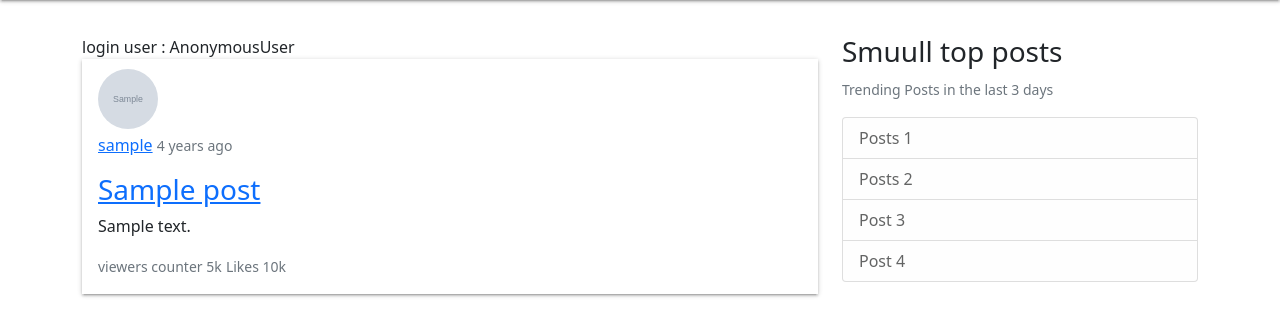
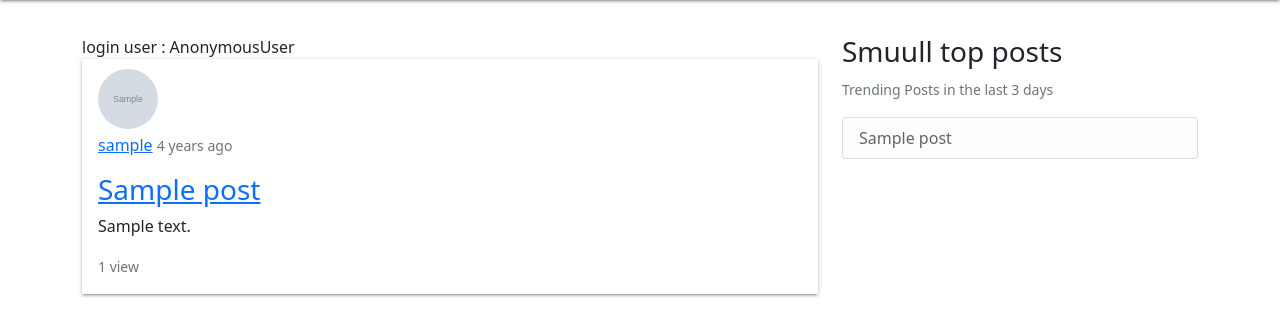
Before and after one commit to edward-mike/django-blog-for-devops, a Django app: page / in a window 1280 px wide. Shown: the part 56-392 px from the top of the page. Run offline with Django 5.2, Linux system fonts and the light colour scheme; tables that the repository leaves empty hold one stand-in row (values such as "Sample post"); grey boxes marked "Sample" are stand-in pictures.

Commit message:
added custom signals to trigger post views.

```diff
--- a/smuull/post/__init__.py
+++ b/smuull/post/__init__.py
@@ -0,0 +1 @@
+default_app_config = 'smuull.post.apps.PostConfig'
--- a/smuull/post/apps.py
+++ b/smuull/post/apps.py
@@ -1,6 +1,10 @@
+import importlib
 from django.apps import AppConfig
 
 
 class PostConfig(AppConfig):
     default_auto_field = 'django.db.models.BigAutoField'
     name = 'smuull.post'
+
+    def ready(self):
+        importlib.import_module('smuull.post.signals')
--- a/smuull/post/context_processors.py
+++ b/smuull/post/context_processors.py
@@ -1,8 +1,13 @@
 from  django.conf import settings
+from .models import Post
 
 def site_informations(request):
 	""" Context processor for site - name and domain. """
+
+	qs = Post.objects.all().order_by('-viewers')[:3]
+
 	context_data:dict = {
 	"PROJECT_NAME":settings.PROJECT_NAME,
+	"trending_posts": qs
 	}
 	return context_data
--- a/smuull/post/forms.py
+++ b/smuull/post/forms.py
@@ -0,0 +1,6 @@
+from django import forms
+
+from .models import Post
+
+class PostCreateForm(forms.Form):
+    pass
--- a/smuull/post/models.py
+++ b/smuull/post/models.py
@@ -1,3 +1,4 @@
+import os
 from django.db import models
 from django.contrib.auth import get_user_model
 from django.contrib.humanize.templatetags.humanize import naturaltime
@@ -41,6 +42,16 @@ class Board(models.Model):
 
 
 
+def post_cover_upload_dir(post_obj,filename):
+	# upload function.
+	filename,ext = os.path.splitext(filename)
+	return os.path.join(
+		'post_covers',
+		'cover_image_{id}_{filename}{ext}'.format(
+			id=post_obj.id,filename=filename.lower(),ext=ext
+			))
+
+
 # Post Model
 class Post(models.Model):
 
@@ -55,6 +66,8 @@ class Post(models.Model):
                              verbose_name="post title",
                              blank=False,
                              null=False)
+
+    image  = models.ImageField(upload_to=post_cover_upload_dir,verbose_name="post image",max_length=255,blank=True,null=True)
 
     content = models.TextField(max_length=450,verbose_name="content",blank=False,null=False)
 
--- a/smuull/post/views.py
+++ b/smuull/post/views.py
@@ -2,6 +2,7 @@ from django.template.response import TemplateResponse
 from django.http import HttpResponse
 from django.shortcuts import get_object_or_404
 from .models import Post
+from .signals import post_is_viewed
 
 
 # Create your views here.
@@ -15,10 +16,10 @@ def index(request:HttpResponse, template_name:str = "post/index.html"):
 
 def post_detail(request:HttpResponse, template_name:str = "post/detail.html", *args,**kwargs):
 
-    id_ = kwargs.pop("post_id")
-    post = get_object_or_404(Post, pk = int(id_))
+    post = get_object_or_404(Post, pk = int(kwargs.pop("post_id")))
 
-    # post = Post.objects.get(id = post_id)
+    post_is_viewed.send(sender = None, post = post, request = request)
+
     template_data = {
         "post": post
     }
--- a/templates/_layout.html
+++ b/templates/_layout.html
@@ -32,10 +32,9 @@
                   <h3>Smuull top posts</h3>
                       <p><class="text-muted"><small class="text-muted">Trending Posts in the last 3 days</small>
                           <ul class="list-group">
-                              <li class="list-group-item list-group-item-light">Posts 1</li>
-                              <li class="list-group-item list-group-item-light">Posts 2</li>
-                              <li class="list-group-item list-group-item-light">Post 3</li>
-                              <li class="list-group-item list-group-item-light">Post 4</li>
+                            {% for post_t in trending_posts %}
+                              <a href="{% url 'post:post-detail' post_t.id %}" class="list-group-item list-group-item-light">{{ post_t.title }}</a>
+                            {% endfor %}
                           </ul>
                       </p>
               </div>
--- a/templates/post/index.html
+++ b/templates/post/index.html
@@ -14,8 +14,7 @@ login user : {{ request.user }}
                 <h3><a class="article-title" href="{% url 'post:post-detail' post.id %}">{{ post.title }}</a></h3>
                 <p class="article-content">{{ post.content }}</p>
             </div>
-                <small class="text-muted">viewers counter 5k</small>
-                <small class="text-muted">Likes 10k</small>
+                <small class="text-muted">{{ post.viewers }} view{{ post.viewers|pluralize }} </small>
         </article>
     {% endfor %}
 {% endblock content %}
```
Also changed, not shown: smuull/post/signals.py (added, +17 -0 lines), templates/post/detail.html (+5 -2 lines), media/post_covers/cover_image_5_earth_bcg.jpeg (added), media/post_covers/cover_image_None_pexels-sergei-bezborodov-14704463.jpg (added), smuull/post/migrations/0003_post_image.py (added).
